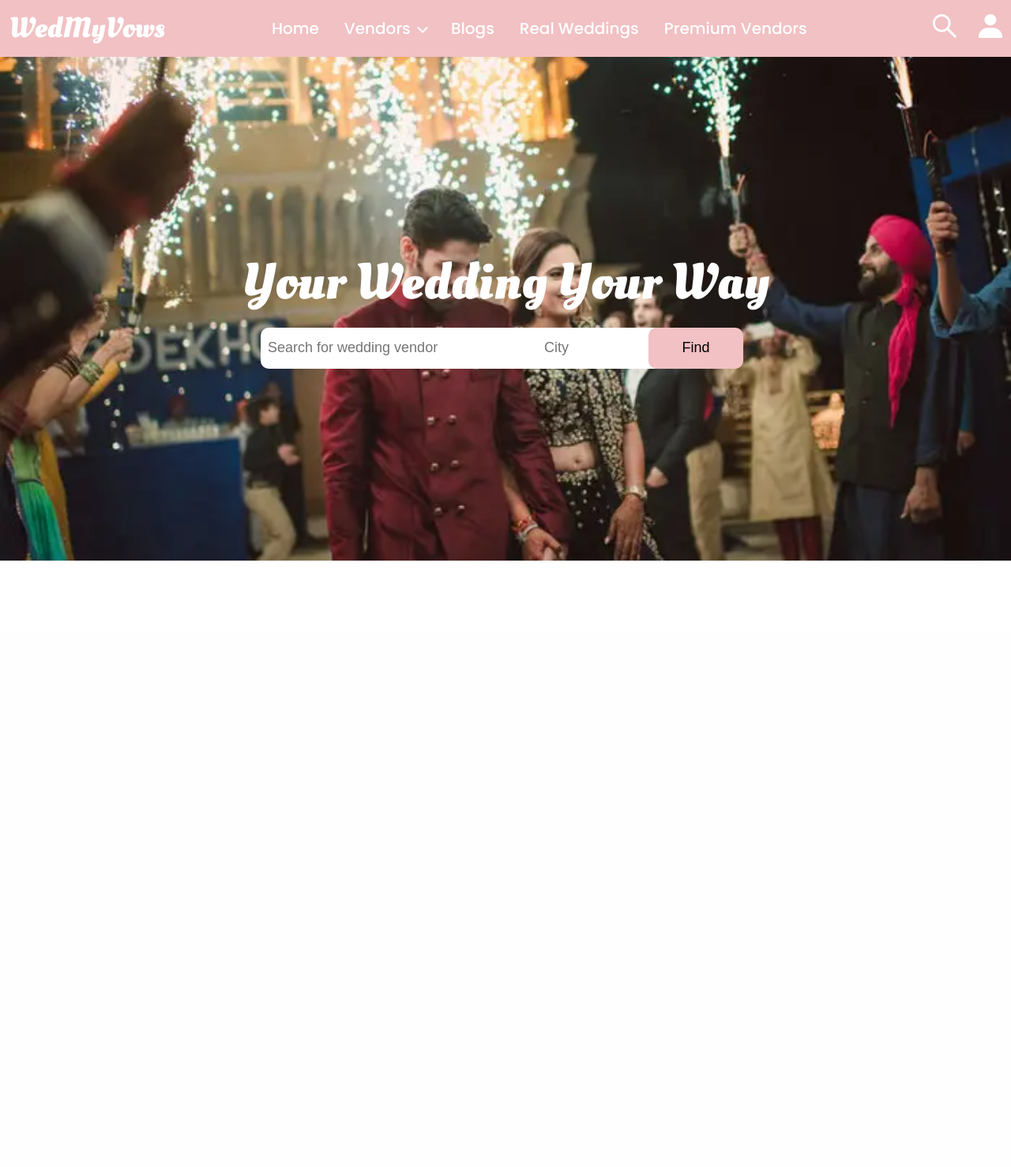
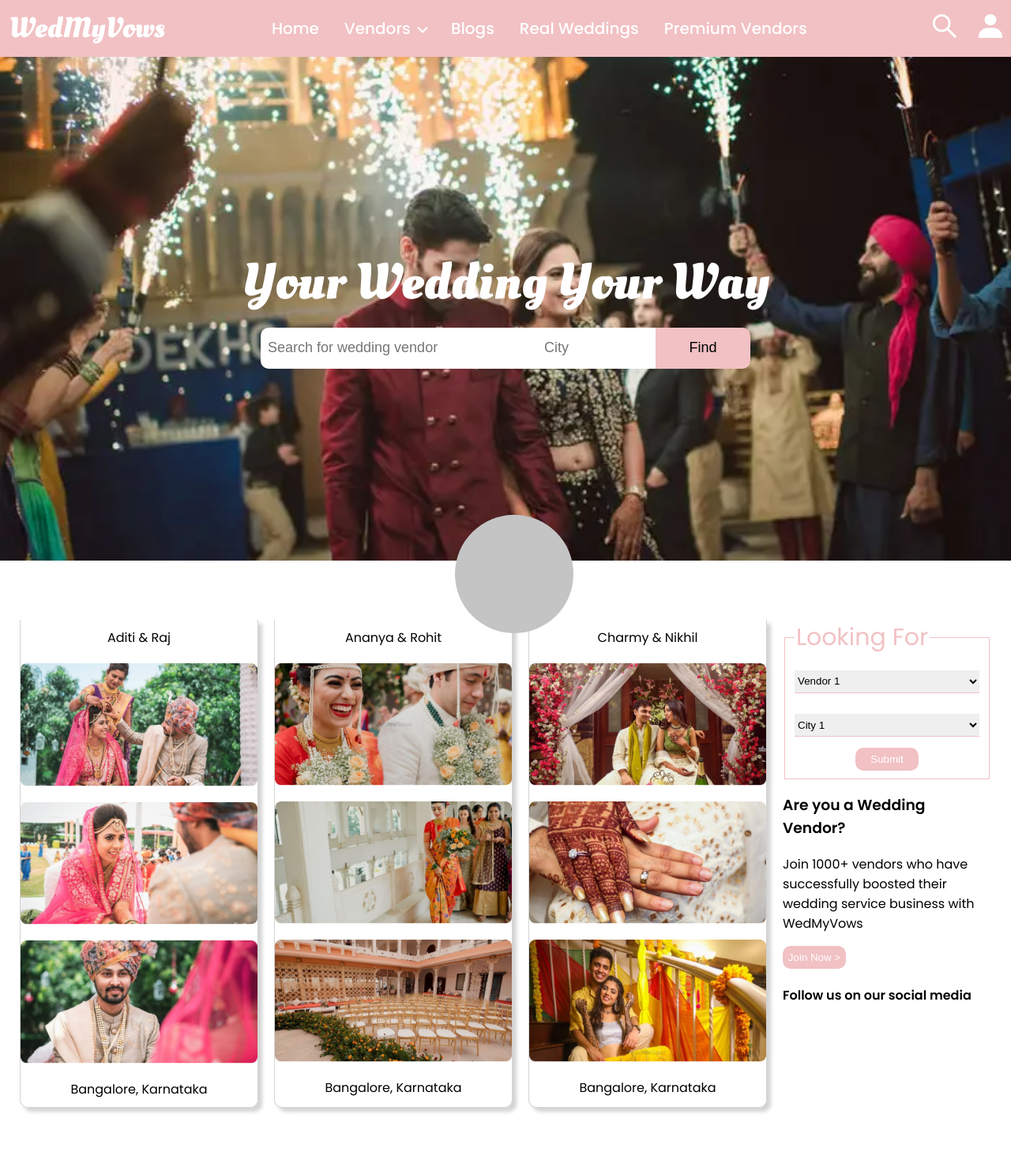
Before and after one commit to skanda1395/WebX-Infinity, a PHP site: page / in a window 1280 px wide. Shown: the whole page at 79% size. Before the commit the page ends 710 px from the top, so only its background shows below. Run offline with PHP 8.4, Linux system fonts and the light colour scheme.

Commit message:
added styles for first three pages

```diff
--- a/Task -1/index.html
+++ b/Task -1/index.html
@@ -13,15 +13,81 @@
     <ul id="nav-links">
       <li><a href="#">Home</a></li>
       <li id="dropdown-menu">
-        <a href="#">Vendors
+        <a href="#" id="dropdown-trigger">Vendors
           <img id="arrow_down_icon" src="./assets/arrow_down_icon.svg" alt="Arrow Down Icon">
         </a>
         <div id="dropdown-content">
-          dropdown list here...
+          <div id="dropdown-list">
+            <div class="col col-1">
+              <div class="col-item">
+                <img src="./assets/dropdown_icons/camera.svg" alt="Camera Icon">
+                Wedding Photographers
+              </div>
+              <div class="col-item">
+                <img id="lipstick-icon" src="./assets/dropdown_icons/lipstick.svg" alt="Lipstick Icon">
+                Makeup Artists
+              </div>
+              <div class="col-item">
+                <img src="./assets/dropdown_icons/venue.svg" alt="Wedding Venue Icon">
+                Wedding Venues
+              </div>
+              <div class="col-item">
+                <img src="./assets/dropdown_icons/groom wear.svg" alt="Groom Wear Icon">
+                Groom Wear
+              </div>
+              <div class="col-item">
+                <img src="./assets/dropdown_icons/bridal wear.svg" alt="Bridal Wear Icon">
+                Bridal Wear
+              </div>
+              <div class="col-item">
+                <img src="./assets/dropdown_icons/mehendi artists.svg" alt="Mehendi Hand Icon">
+                Mehendi Artists
+              </div>
+              <div class="col-item">
+                <img src="./assets/dropdown_icons/caterers.svg" alt="Spoons and Forks Icon">
+                Caterers
+              </div>
+            </div>
+            <div class="col col-2">
+              <div class="col-item">
+                <img src="./assets/dropdown_icons/decorations.svg" alt="Party Hat Icon">
+                Decorations
+              </div>
+              <div class="col-item">
+                <img src="./assets/dropdown_icons/invitation.svg" alt="Invite Card Icon">
+                Invitations
+              </div>
+              <div class="col-item">
+                <img src="./assets/dropdown_icons/event_planner.svg" alt="Calender Icon">
+                Event Planner
+              </div>
+              <div class="col-item">
+                <img src="./assets/dropdown_icons/cakes.svg" alt="Cake Icon">
+                Cakes
+              </div>
+              <div class="col-item">
+                <img src="./assets/dropdown_icons/pandits.svg" alt="Pandit Icon">
+                Pandit
+              </div>
+              <div class="col-item">
+                <img src="./assets/dropdown_icons/dj.svg" alt="Music Note Icon">
+                DJ / Live Band
+              </div>
+              <div class="col-item">
+                <img src="./assets/dropdown_icons/rings.svg" alt="Ring Icon">
+                Jewellery & Accessories
+              </div>
+            </div>
+          </div>
+          <div id="dropdown-cta">
+            <hr>
+            <span>Are you a vendor?</span>
+            <button>Register</button>
+          </div>
         </div>
       </li>
       <li><a href="#">Blogs</a></li>
-      <li><a href="#">Real Weddings</a></li>
+      <li><a href="#real-weddings">Real Weddings</a></li>
       <li><a href="#">Premium Vendors</a></li>
     </ul>
     <div class="header-icons">
@@ -30,7 +96,7 @@
     </div>
   </header>
 
-  <main>
+  <div id="presentation">
     <div id="search_box">
       <p>Your Wedding Your Way</p>
       <!-- wedding vendor list -->
@@ -51,7 +117,59 @@
         <button id="find">Find</button>
       </section>
     </div>
-  </main>
+    <div id="profile-icon"></div>
+  </div>
 
+  <div id="real-weddings">
+    <div class="col col-1">
+      <span class="name">Aditi & Raj</span>
+      <img src="./assets/wed_img/wed_img-1.png" alt="wed_img-1">
+      <img src="./assets/wed_img/wed_img-2.png" alt="wed_img-2">
+      <img src="./assets/wed_img/wed_img-3.png" alt="wed_img-3">
+      <span class="location">Bangalore, Karnataka</span>
+    </div>
+    <div class="col col-2">
+      <span class="name">Ananya & Rohit</span>
+      <img src="./assets/wed_img/wed_img-4.png" alt="wed_img-4">
+      <img src="./assets/wed_img/wed_img-5.png" alt="wed_img-5">
+      <img src="./assets/wed_img/wed_img-6.png" alt="wed_img-6">
+      <span class="location">Bangalore, Karnataka</span>
+    </div>
+    <div class="col col-3">
+      <span class="name">Charmy & Nikhil</span>
+      <img src="./assets/wed_img/wed_img-7.png" alt="wed_img-7">
+      <img src="./assets/wed_img/wed_img-8.png" alt="wed_img-8">
+      <img src="./assets/wed_img/wed_img-9.png" alt="wed_img-9">
+      <span class="location">Bangalore, Karnataka</span>
+    </div>
+    <div class="col col-4">
+      <form action="#">
+        <fieldset id="fieldset">
+          <legend>Looking For</legend>
+          <select name="vendors" id="vendors">
+            <option value="vendor_1">Vendor 1</option>
+            <option value="vendor_2">Vendor 2</option>
+            <option value="vendor_3">Vendor 3</option>
+          </select>
+          <select name="city" id="city_search">
+            <option value="city_1">City 1</option>
+            <option value="city_2">City 2</option>
+            <option value="city_3">City 3</option>
+          </select>
+          <input type="submit" value="Submit">
+        </fieldset>
+      </form>
+      <div id="extra_info">
+        <h3>Are you a Wedding Vendor?</h3>
+        <p>Join 1000+ vendors who have successfully boosted their wedding service business with WedMyVows</p>
+        <button>Join Now ></button>
+        <h4>Follow us on our social media</h4>
+      </div>
+    </div>
+  </div>
+
+  <!-- <div id="box"></div> -->
+
+  <script src="./main.js"></script>
 </body>
 </html>
--- /dev/null
+++ b/Task -1/main.js
@@ -0,0 +1,7 @@
+const dropdown_btn = document.querySelector("#dropdown-trigger");
+const dropdown_content = document.querySelector("#dropdown-content");
+
+dropdown_btn.addEventListener("click", () => {
+  let displayProp = dropdown_content.style.display;
+  dropdown_content.style.display = displayProp == "block"? "none": "block";
+});
--- a/Task -1/style.css
+++ b/Task -1/style.css
@@ -5,7 +5,8 @@
 * {
   box-sizing: border-box;
   --header-height: 70px;
-  --primary-color: #F1C1C4
+  --primary-color: #f1c1c4;
+  scroll-behavior: smooth;
 }
 
 body {
@@ -23,6 +24,7 @@ header {
   position: fixed;
   top: 0;
   width: 100%;
+  z-index: 10;
 }
 
 header a {
@@ -59,33 +61,67 @@ header a {
   left: 3px;
 }
 
-#dropdown-menu:hover #arrow_down_icon {
+/* #dropdown-menu:hover #arrow_down_icon {
   transform: rotate(180deg)
 }
 
 #arrow_down_icon {
   transition: all 0.23s ease-in-out;
-}
+} */
 
 /* dropdown menu styles  */
 #dropdown-menu {
   position: relative;
 }
 
-#dropdown-menu:hover #dropdown-content {
-  display: block;
-}
-
 #dropdown-content {
   display: none;
   position: absolute;
+  top: 50px;
   background: #fff;
-  z-index: 1;
+  padding: 25px 0;
+  font-size: 1.125rem;
+  width: 654px;
+  font-weight: 300;
+}
+
+#dropdown-list {
+  display: flex;
+  justify-content: space-around;
+}
+
+.col .col-item {
+  margin-bottom: 12px;
+}
+
+.col-item img {
+  width: 20px;
+  height: auto;
+  margin-right: 10px;
+}
+
+#lipstick-icon {
+  width: 15px;
+  height: 20px;
+}
+
+#dropdown-cta {
+  width: 90%;
+  margin: auto;
+  text-align: right;
+}
+
+#dropdown-cta button {
+  border: none;
+  background: var(--primary-color);
+  color: white;
+  padding: 10px;
+  border-radius: 10px;
 }
 
 
-/* main content styles */
-main {
+/* #presentation content styles */
+#presentation {
   margin-top: var(--header-height);
   background-image: url("./assets/home_img.png");
   background-repeat: no-repeat;
@@ -97,7 +133,7 @@ main {
   place-items: center;
 }
 
-main p {
+#presentation p {
   color: #fff;
   font-family: 'Oleo Script', cursive;
   font-size: 4rem;
@@ -136,7 +172,93 @@ main p {
   width: 120px;
   background: var(--primary-color);
   border: none;
-  border-radius: 10px;
-  position: relative;
+  border-top-right-radius: 10px;
+  border-bottom-right-radius: 10px;
   right: 9px;
 }
+
+#presentation #profile-icon {
+  position: absolute;
+  width: 150px;
+  height: 150px;
+  background: #c4c4c4;
+  border-radius: 50%;
+  bottom: -0.2%;
+  left: 45%;
+}
+
+/* real-weddings section styles */
+#real-weddings {
+  display: grid;
+  grid-template-columns: repeat(4, 1fr);
+  margin: 75px 0;
+  padding: 0 25px;
+  grid-column-gap: 20px;
+}
+
+#real-weddings img {
+  width: 300px;
+  height: auto;
+  margin: 10px 0;
+}
+
+#real-weddings .col {
+  display: flex;
+  flex-direction: column;
+  align-items: center;
+  border-bottom-left-radius: 10px;
+  border-bottom-right-radius: 10px;
+  border: 1px solid lightgrey;
+  border-top: none;
+  box-shadow: 5px 5px 5px lightgrey;
+}
+
+#real-weddings .col .name, #real-weddings .col .location {
+  margin: 10px 0;
+}
+
+#box {
+  height: 100px;
+}
+
+#real-weddings .col-4 {
+  border: none;
+  box-shadow: none;
+  width: 100%;
+}
+
+#real-weddings .col-4 form {
+  width: 100%;
+}
+
+#fieldset legend {
+  font-size: 1.875rem;
+  color: var(--primary-color);
+}
+
+#fieldset {
+  display: flex;
+  flex-direction: column;
+  border: 1px solid var(--primary-color);
+}
+
+#fieldset select {
+  height: 1.8rem;
+  margin: 1em 0;
+  border: none;
+  border-bottom: 1px solid var(--primary-color);
+}
+
+#fieldset input[type="submit"], #extra_info button  {
+  width: 5rem;
+  padding: 7px 0;
+  margin: auto;
+  border: none;
+  border-radius: 10px;
+  background: var(--primary-color);
+  color: #fff;
+}
+
+#extra_info {
+  width: 100%;
+}
```
Also changed, not shown: Task -1/assets/wed_img/wed_img-1.png (added), Task -1/assets/wed_img/wed_img-2.png (added), Task -1/assets/wed_img/wed_img-3.png (added), Task -1/assets/wed_img/wed_img-4.png (added), Task -1/assets/wed_img/wed_img-5.png (added), Task -1/assets/wed_img/wed_img-6.png (added), Task -1/assets/wed_img/wed_img-7.png (added), Task -1/assets/wed_img/wed_img-8.png (added), Task -1/assets/wed_img/wed_img-9.png (added).
